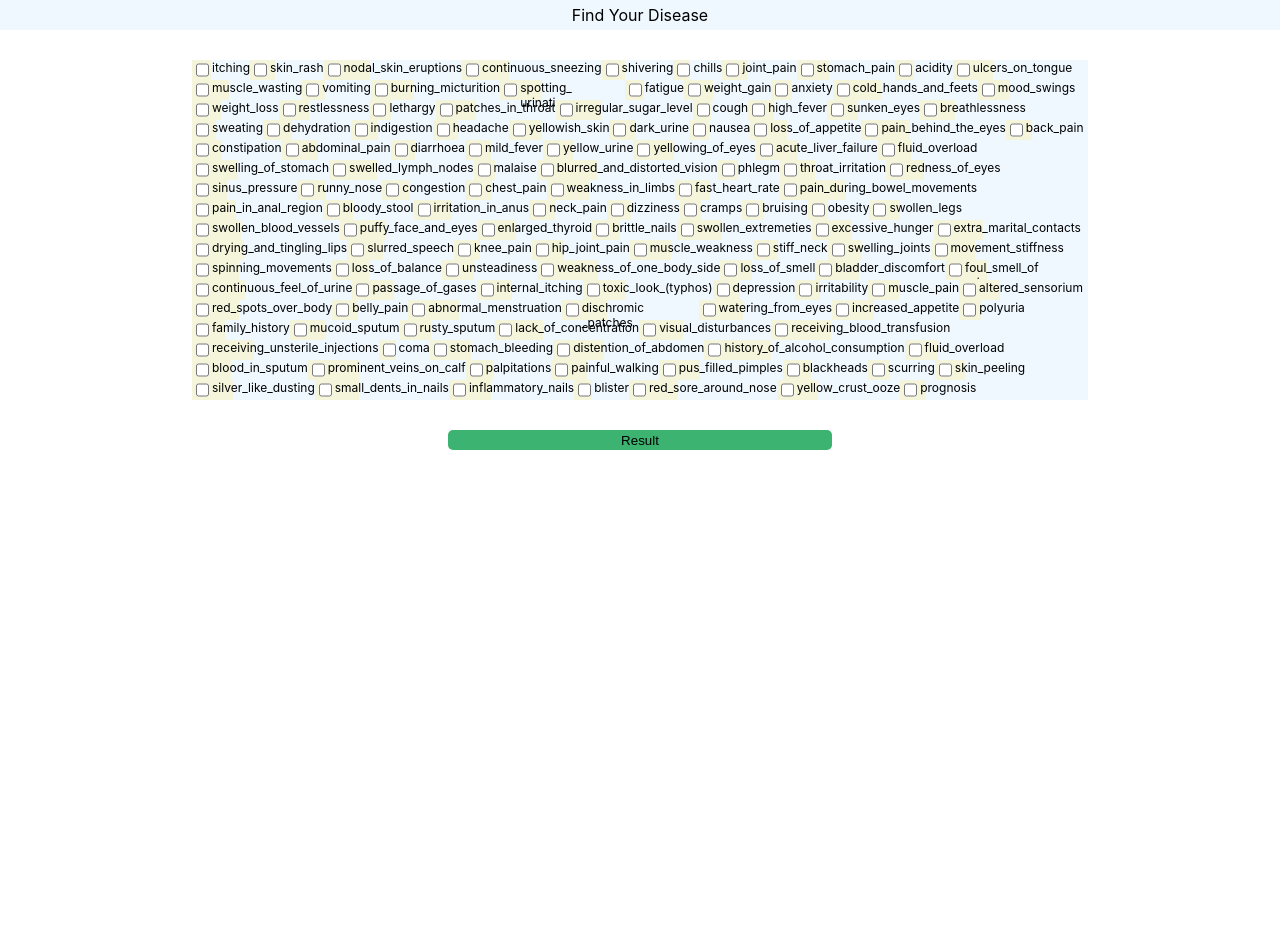
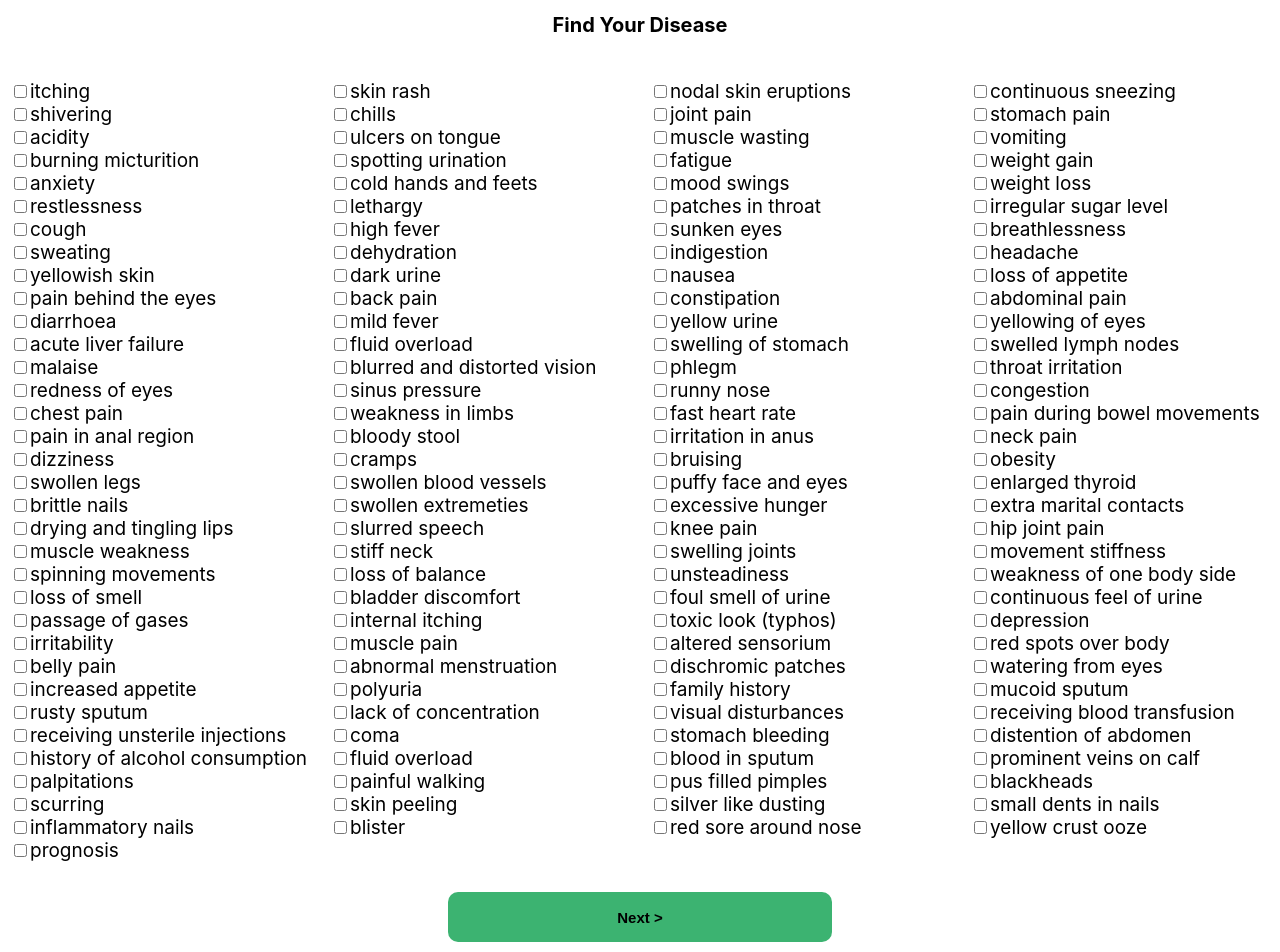
Before and after one commit to jjjjjeongwon/devfest_hackathon, a React (Create React App) app: page / in a window 1280 px wide. Shown: the top 952 px of the page. Before the commit the page ends 800 px from the top, so only its background shows below. Built offline with nearby package versions, Linux system fonts and the light colour scheme.

Commit message:
feat(*): 메인페이지 css 정리

```diff
--- a/src/App.js
+++ b/src/App.js
@@ -1,19 +1,15 @@
-import React from "react";
-import styled from "styled-components";
-import Navbar from "./components/Navbar";
-import ResultButton from "./components/ResultButton";
-import SelectSymptomBox from "./components/SelectSymptomBox";
+import React from 'react';
+import styled from 'styled-components';
+import Navbar from './components/Navbar';
+import ResultButton from './components/ResultButton';
+import SelectSymptomBox from './components/SelectSymptomBox';
 
 function App() {
-
-
   return (
-
-  <Container>
-
-    <Navbar/>
-    <SelectSymptomBox/>
-    <ResultButton/>
+    <Container>
+      <Navbar />
+      <SelectSymptomBox />
+      <ResultButton />
     </Container>
   );
 }
@@ -22,10 +18,7 @@ const Container = styled.div`
   display: flex;
   flex-direction: column;
   align-items: center;
+  margin-bottom: 50px;
 `;
 
-
-
-
-
 export default App;
--- a/src/components/Navbar.js
+++ b/src/components/Navbar.js
@@ -7,11 +7,12 @@ const Navbar = () => {
 
 const Header = styled.div`
   width: 100%;
-  height: 30px;
+  height: 50px;
+  font-size: 20px;
+  font-weight: 700;
   display: flex;
   justify-content: center;
   align-items: center;
-  background-color: aliceblue;
   box-sizing: border-box;
 `;
 
--- a/src/components/ResultButton.js
+++ b/src/components/ResultButton.js
@@ -2,19 +2,16 @@ import React from 'react';
 import styled from 'styled-components';
 
 const ResultButton = () => {
+  return <CheckResult>Next &gt;</CheckResult>;
+};
 
-  return (
-    <CheckResult>
-        Result
-    </CheckResult>
-  )
-}
-
-const CheckResult =styled.button`
+const CheckResult = styled.button`
   width: 30%;
-    height: 20px;
-    margin: 30px auto auto;
-    border-radius: 5px;
+  height: 50px;
+  font-size: 15px;
+  font-weight: bold;
+  margin-top: 30px;
+  border-radius: 10px;
   background-color: mediumseagreen;
   align-items: center;
   justify-content: center;
@@ -26,4 +23,4 @@ const CheckResult =styled.button`
   }
 `;
 
-export default ResultButton
+export default ResultButton;
--- a/src/components/SelectSymptomBox.js
+++ b/src/components/SelectSymptomBox.js
@@ -1,20 +1,18 @@
-import React, {useEffect, useState} from 'react';
+import React from 'react';
 import styled from 'styled-components';
 import SymptomsList from '../symptomList/SymptomsList';
 
 const SelectSymptomBox = () => {
-
-
-
   return (
   <SelectBoxContainer>
         { SymptomsList.map((symptom, index)=> {
+          let printSymptom = symptom.replaceAll('_',' ');
           return (
             <CheckBox
-                key={index}>
-            <SelectDisease>
-                <input type="checkbox"/>{symptom}
-            </SelectDisease>
+              key={index}>
+              <SelectDisease>
+                  <input id={symptom} type="checkbox"/>{printSymptom}
+              </SelectDisease>
           </CheckBox>
           );
         })
@@ -24,23 +22,22 @@ const SelectSymptomBox = () => {
 };
 
 const SelectBoxContainer =styled.div`
-  width: 70%;
+  width: 100%;
   height: 100%;
-  background-color: aliceblue;
-  margin: 30px auto auto;
+  margin-top: 30px;
+  padding-left: 20px;
   display: flex;
   flex-wrap: wrap;
 `;
 
-const CheckBox =styled.div``;
+const CheckBox =styled.div`
+  display: flex;
+  max-width: calc(100% /4);
+  width: 100%;
+`;
 
 const SelectDisease =styled.span`
-  max-width: calc(100% /3);
-  width: 100%;
-  height: 20px;
-  background-color: beige;
-  font-size: 12px;
-  display: flex;
+  font-size: 19px;
 `;
 
 export default SelectSymptomBox;
```
Lines whose indentation alone changed are shown as unchanged.
